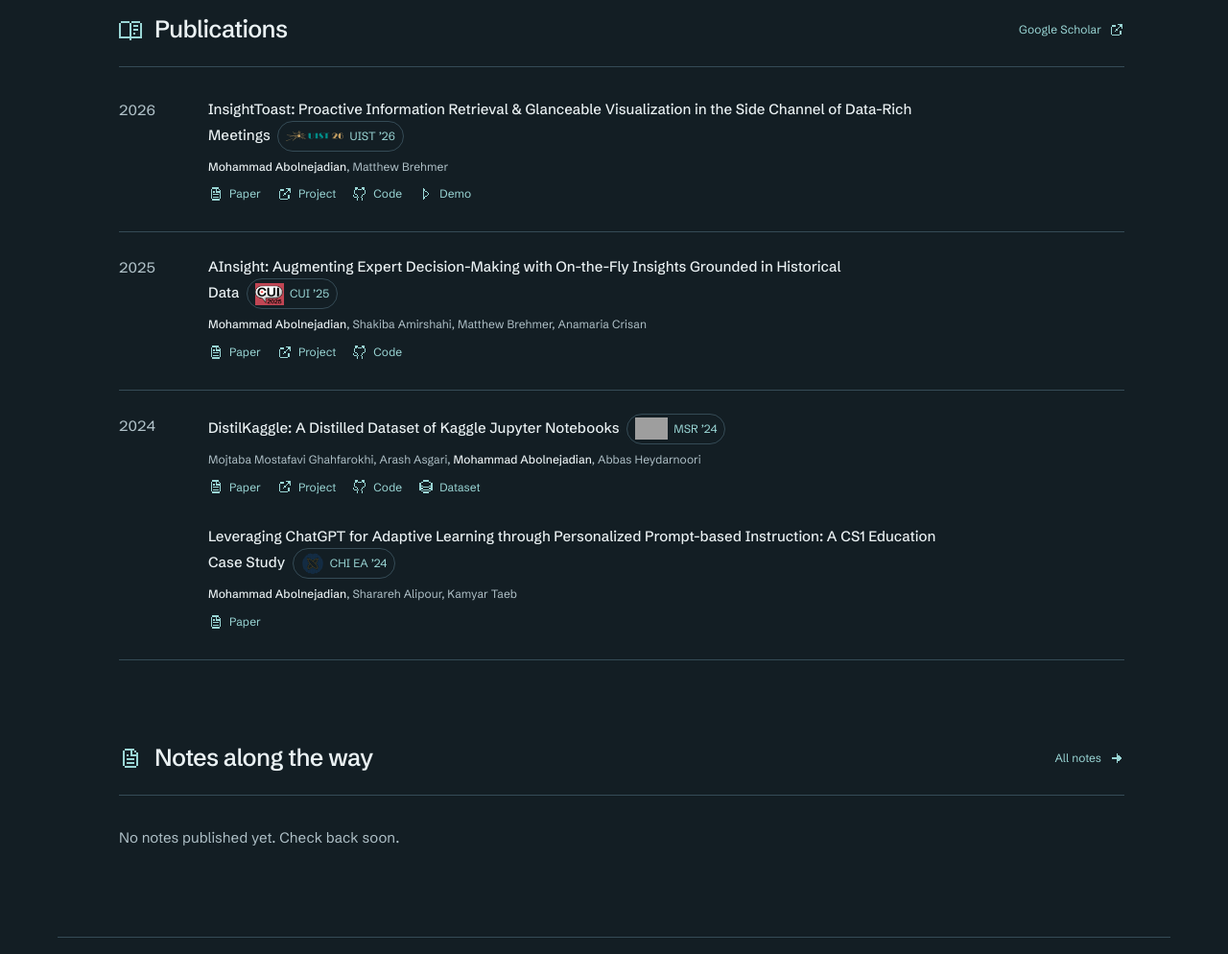
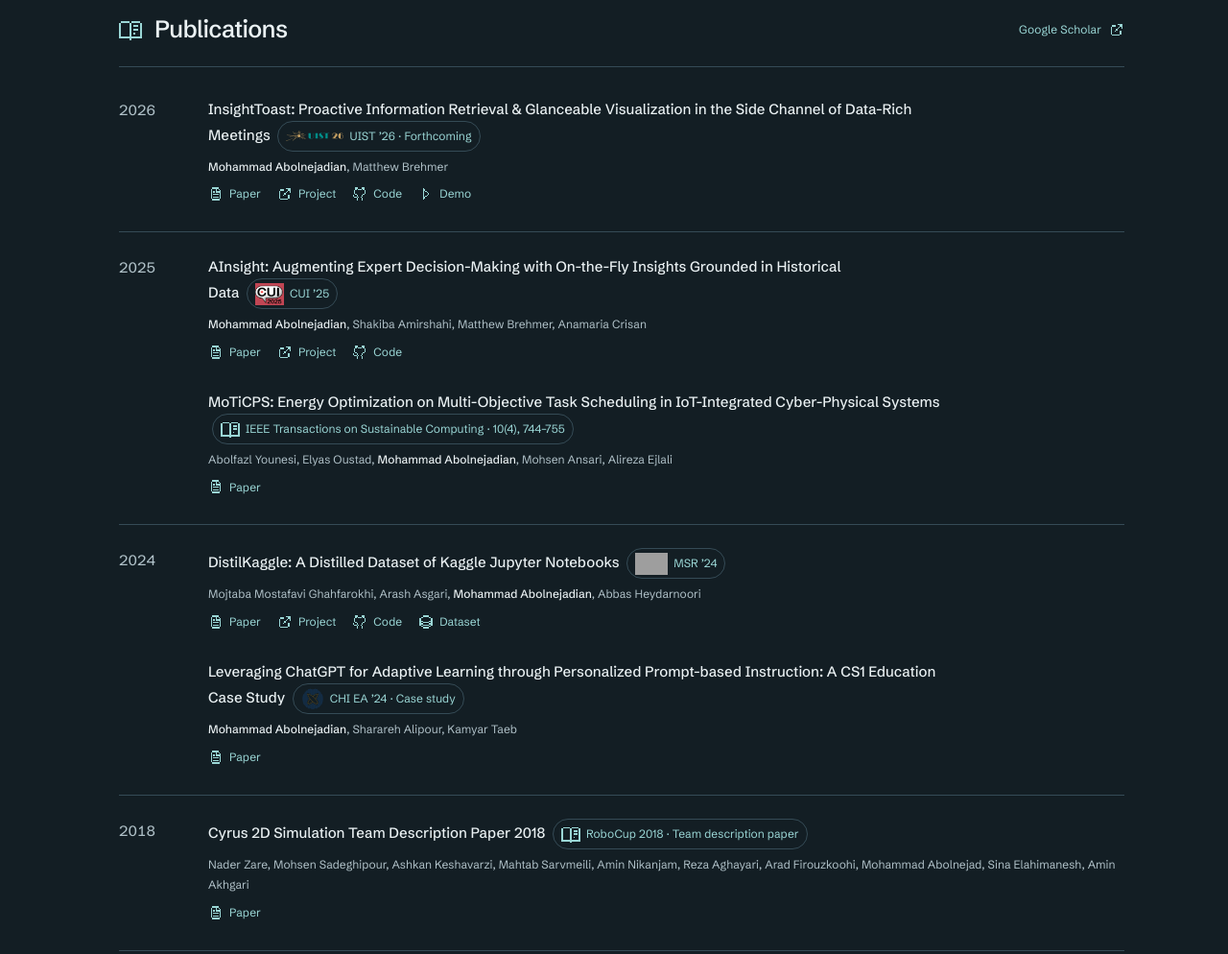
Before and after one commit to theablemo/theablemo.github.io, an Astro site: page / in a window 1280 px wide. Shown: the part 1900-2894 px from the top of the page at 96% size. Built offline with nearby package versions, Linux system fonts and the light colour scheme; Astro itself is replaced by a stand-in of ours; grey boxes are pictures that could not be loaded.

Commit message:
Verify portfolio content and correct profile and publication links

```diff
--- a/src/components/Venue.astro
+++ b/src/components/Venue.astro
@@ -10,5 +10,5 @@ const venue = venues.find(v => v.name === name.split(' · ')[0]);
     <img class:list={{ 'on-dark': Boolean(venue.lightImage) }} src={venue.image} alt="" width={venue.width} height={venue.height} loading="lazy" />
     {venue.lightImage && <img class="on-light" src={venue.lightImage} alt="" width={venue.width} height={venue.height} loading="lazy" />}
   </span>}
-  <span>{venue.name}</span>
+  <span>{name}</span>
 </a> : <span class:list={['venue', 'venue-fallback', { compact }]}><Icon name="degree" /><span>{name}</span></span>}
--- a/src/content/experience/waterloo.md
+++ b/src/content/experience/waterloo.md
@@ -3,7 +3,7 @@ order: 2
 organization: "University of Waterloo"
 organizationUrl: "https://uwaterloo.ca/"
 logo: "/assets/organizations/waterloo.ico"
-role: "Graduate Applied AI Research Engineer"
+role: "Graduate Research Engineer (Human-Centered AI)"
 date: "2025–now"
 kind: "academia"
 highlights: [{"label": "Explore AInsight", "url": "/projects/ainsight/", "icon": "arrow"}, {"label": "Explore InsightToast", "url": "/projects/insighttoast/", "icon": "arrow"}]
--- a/src/content/projects/insighttoast.md
+++ b/src/content/projects/insighttoast.md
@@ -1,6 +1,6 @@
 ---
 name: "InsightToast"
-venue: "UIST ’26"
+venue: "UIST ’26 · Forthcoming"
 year: "2026"
 tagline: "Useful information, without leaving the conversation."
 description: "A meeting companion that brings source-grounded text and glanceable visualizations into the flow of a conversation."
@@ -11,7 +11,7 @@ coverWidth: 2200
 coverHeight: 573
 order: 1
 draft: false
-resources: [{"label": "Paper", "icon": "file", "url": "https://doi.org/10.1145/3830398.3830522"}, {"label": "Code", "icon": "github", "url": "https://github.com/ubixgroup/InsightToast"}, {"label": "Demo", "icon": "play", "url": "https://insighttoast.vercel.app/"}]
+resources: [{"label": "Paper", "icon": "file", "url": "https://arxiv.org/abs/2608.31115"}, {"label": "Code", "icon": "github", "url": "https://github.com/ubixgroup/InsightToast"}, {"label": "Demo", "icon": "play", "url": "https://insighttoast.vercel.app/"}]
 ---
 
 ## When should an AI system join a conversation?
--- a/src/data/profile.json
+++ b/src/data/profile.json
@@ -2,7 +2,7 @@
   "name": "Mohammad Abolnejadian",
   "firstName": "Mohammad",
   "lastName": "Abolnejadian",
-  "email": "mohammad.abolnejadian@uwaterloo.ca",
+  "email": "mabolnej@uwaterloo.ca",
   "location": "Ontario, Canada",
   "description": "Mohammad Abolnejadian builds AI tools that help people make sense of complex information and make informed decisions.",
   "resumeUrl": "",
@@ -31,7 +31,7 @@
   "socials": [
     {
       "label": "Email",
-      "url": "mailto:mohammad.abolnejadian@uwaterloo.ca",
+      "url": "mailto:mabolnej@uwaterloo.ca",
       "icon": "mail"
     },
     {
@@ -41,7 +41,7 @@
     },
     {
       "label": "Scholar",
-      "url": "https://scholar.google.com/citations?user=PS_CX0AAAAAJ",
+      "url": "https://scholar.google.com/citations?user=jruapycAAAAJ&hl=en",
       "icon": "scholar"
     },
     {
--- a/src/data/publications.json
+++ b/src/data/publications.json
@@ -3,8 +3,8 @@
     "title": "InsightToast: Proactive Information Retrieval & Glanceable Visualization in the Side Channel of Data-Rich Meetings",
     "authors": ["Mohammad Abolnejadian", "Matthew Brehmer"],
     "year": "2026",
-    "venue": "UIST ’26",
-    "paper": "https://doi.org/10.1145/3830398.3830522",
+    "venue": "UIST ’26 · Forthcoming",
+    "paper": "https://arxiv.org/abs/2608.31115",
     "id": "insighttoast"
   },
   {
@@ -19,6 +19,13 @@
     "venue": "CUI ’25",
     "paper": "https://doi.org/10.1145/3719160.3737633",
     "id": "ainsight"
+  },
+  {
+    "title": "MoTiCPS: Energy Optimization on Multi-Objective Task Scheduling in IoT-Integrated Cyber-Physical Systems",
+    "authors": ["Abolfazl Younesi", "Elyas Oustad", "Mohammad Abolnejadian", "Mohsen Ansari", "Alireza Ejlali"],
+    "year": "2025",
+    "venue": "IEEE Transactions on Sustainable Computing · 10(4), 744–755",
+    "paper": "https://doi.org/10.1109/TSUSC.2024.3525090"
   },
   {
     "title": "DistilKaggle: A Distilled Dataset of Kaggle Jupyter Notebooks",
@@ -39,5 +46,12 @@
     "year": "2024",
     "venue": "CHI EA ’24 · Case study",
     "paper": "https://doi.org/10.1145/3613905.3637148"
+  },
+  {
+    "title": "Cyrus 2D Simulation Team Description Paper 2018",
+    "authors": ["Nader Zare", "Mohsen Sadeghipour", "Ashkan Keshavarzi", "Mahtab Sarvmeili", "Amin Nikanjam", "Reza Aghayari", "Arad Firouzkoohi", "Mohammad Abolnejad", "Sina Elahimanesh", "Amin Akhgari"],
+    "year": "2018",
+    "venue": "RoboCup 2018 · Team description paper",
+    "paper": "https://archive.robocup.info/Soccer/Simulation/2D/TDPs/RoboCup/2018/CYRUS_SS2D_RC2018_TDP.pdf"
   }
 ]
```
Also changed, not shown: docs/CONTENT-AUDIT.md (added, +38 -0 lines).
